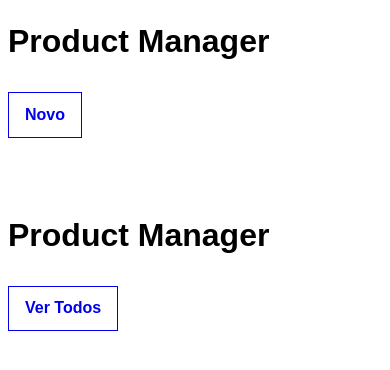
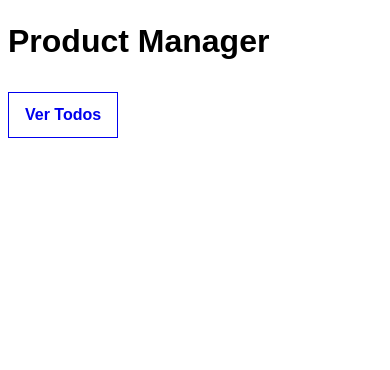
Before and after one commit to ulyssesq/appone, a website: page www/index.html in a window 390 px wide. Both pictures are taken after a click on the link "Novo". Drawn offline with Linux system fonts and the light colour scheme; some packages are replaced by stand-ins of ours.

Commit message:
Ajuste navegação

```diff
--- a/www/index.html
+++ b/www/index.html
@@ -84,16 +84,48 @@
     <script type="text/javascript" src="js/index.js"></script>
     <script type="text/javascript">
         app.initialize();
+        showPage("#all");
 
         function listProducts(){
             var items = [{id: 1, name: "Produto 1"},
                         {id: 2, name: "Produto 2"}]
 
-            // $(items).each(function(element){
-            //     var row = '<li>' + element.name + '</li>'
-            //     $('#list ul').append(row);
-            // });
+            $(items).each(function(element){
+                 var row = '<li>' + element.name + '</li>'
+                 $('#list ul').append(row);
+            });
         };
+
+        function showPage(href) {
+            $('div[data-role=page]').hide();
+            if (href == "#all") {
+                $("#all").show();
+            }
+            else if (href == "#new") {
+                $("#new").show();
+            }
+        }
+
+        $( "a" ).on( "click", function( event ) {
+            // Prevent the usual navigation behavior
+            event.preventDefault();
+
+            // Alter the url according to the anchor's href attribute, and
+            // store the data-foo attribute information with the url
+            var href = $(this).attr('href');
+            showPage(href);
+            $.mobile.navigate( href, {
+                //foo: $(this).attr("data-foo");
+
+                //setupPages(href);
+            });
+
+            // Hypothetical content alteration based on the url. E.g, make
+            // an Ajax request for JSON data and render a template into the page.
+            //alterContent( $(this).attr("href") );
+        });
+
+
 
 
     </script>
```
